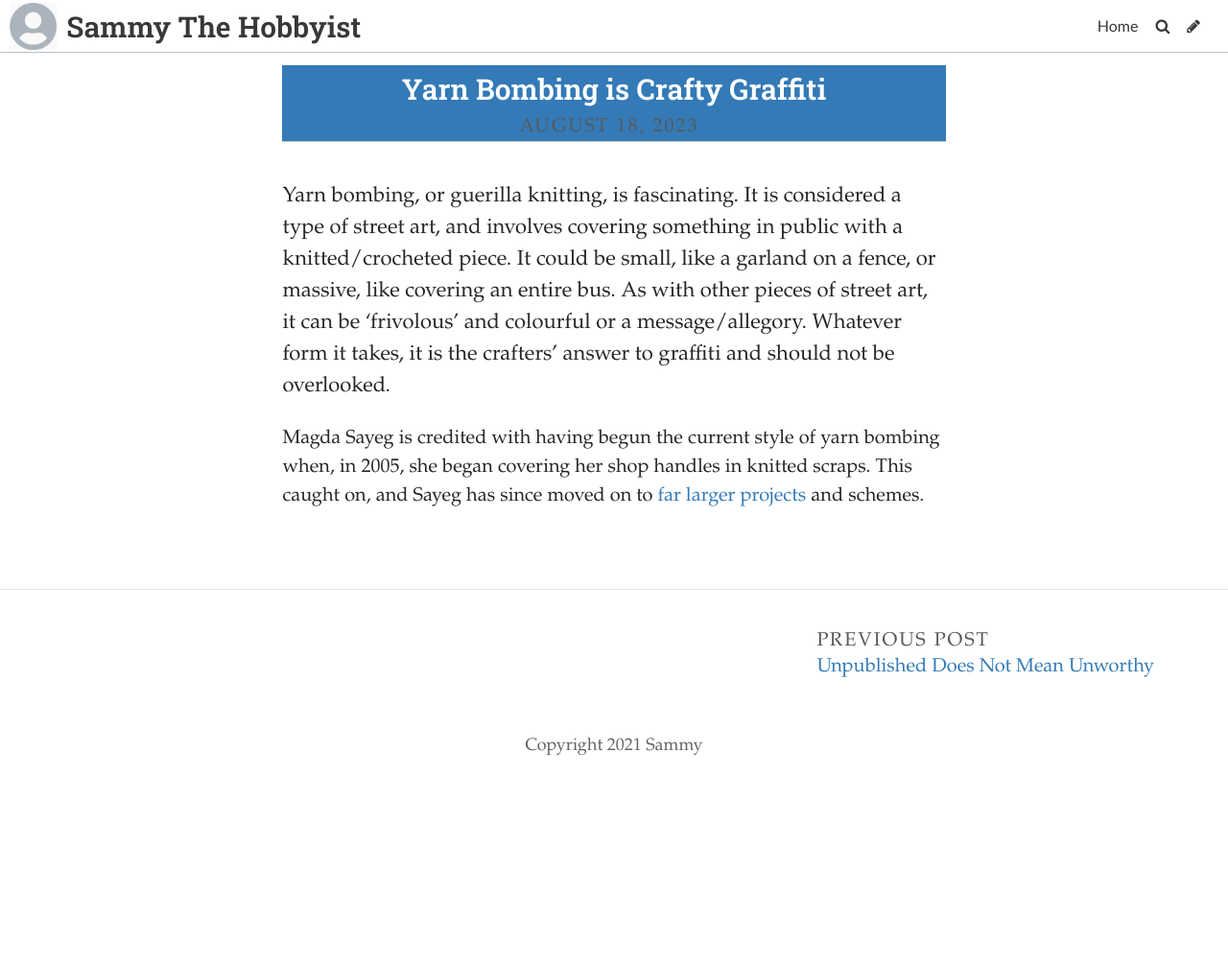
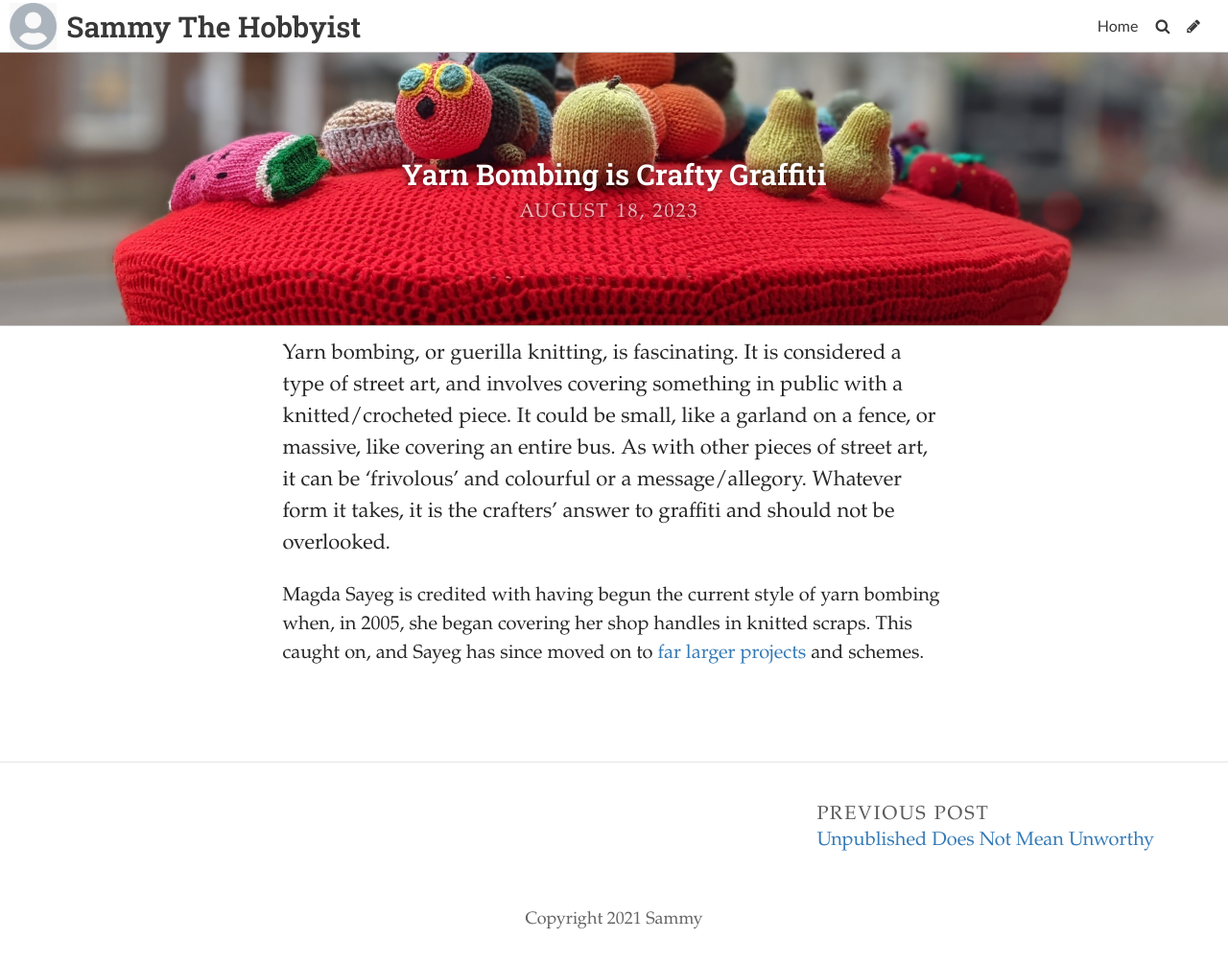
Before and after one commit to SammySpinsAYarn/Blog, a Jekyll site: the page built from _posts/2023-08-12-yarn-bombing-is-crafty-graffiti.md, in a window 1280 px wide. Shown: the whole page at 96% size. Built offline with Jekyll 4.4.1, drawn with Linux system fonts in a browser that asks for light colours; some web fonts are replaced; before the commit the page ends 900 px from its top, so only the background shows below that.

Commit message:
Update Post “2023-08-12-yarn-bombing-is-crafty-graffiti”

```diff
--- a/_posts/2023-08-12-yarn-bombing-is-crafty-graffiti.md
+++ b/_posts/2023-08-12-yarn-bombing-is-crafty-graffiti.md
@@ -2,6 +2,7 @@
 layout: post
 title: Yarn Bombing is Crafty Graffiti
 date: 2023-08-18T14:00:10.950Z
+image: ../uploads/2023-08-18-header-image-by-paul-downey-of-flickr-.jpg
 title_color: "#ffffff"
 comments: false
 ---
```
Also changed, not shown: uploads/2023-08-18-header-image-by-paul-downey-of-flickr-.jpg (added).
